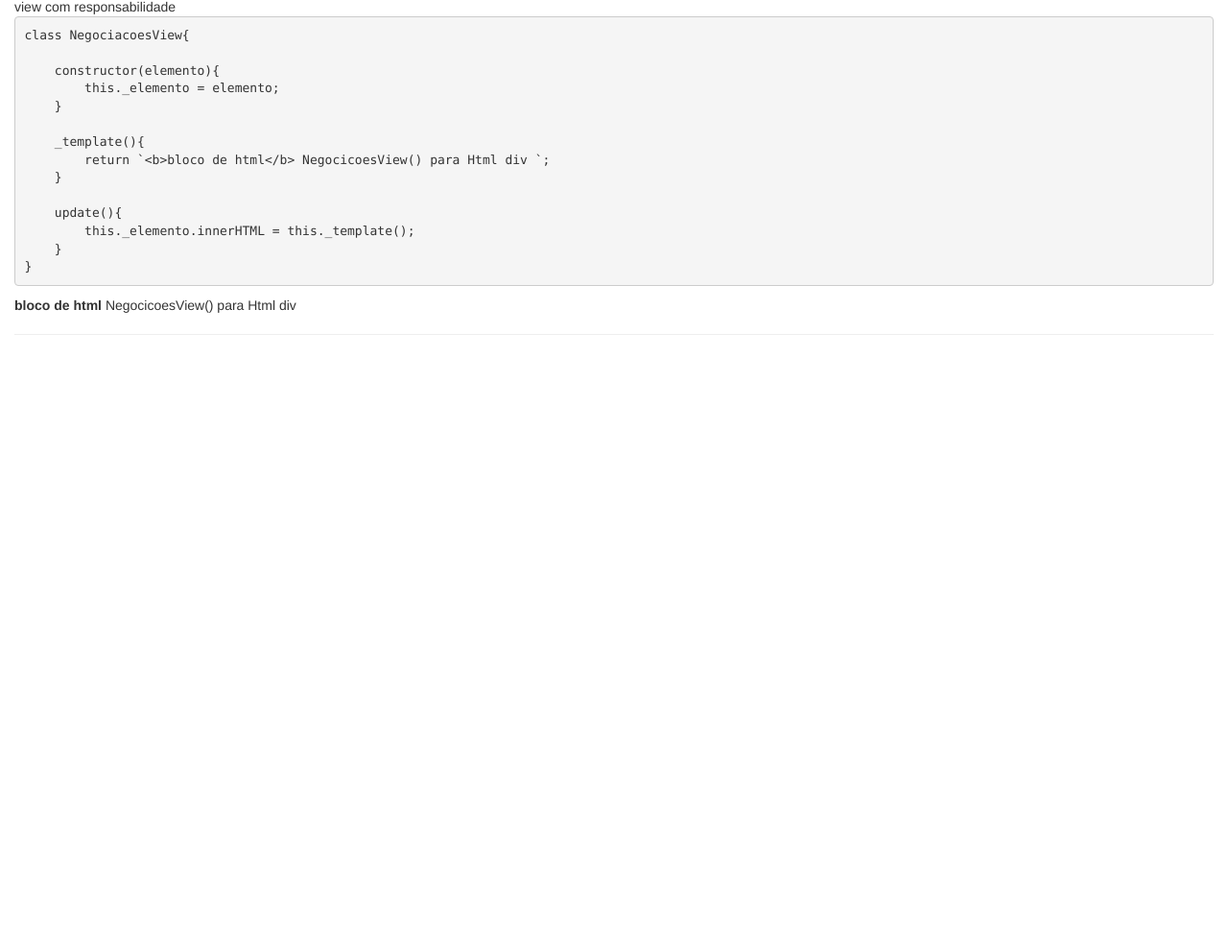
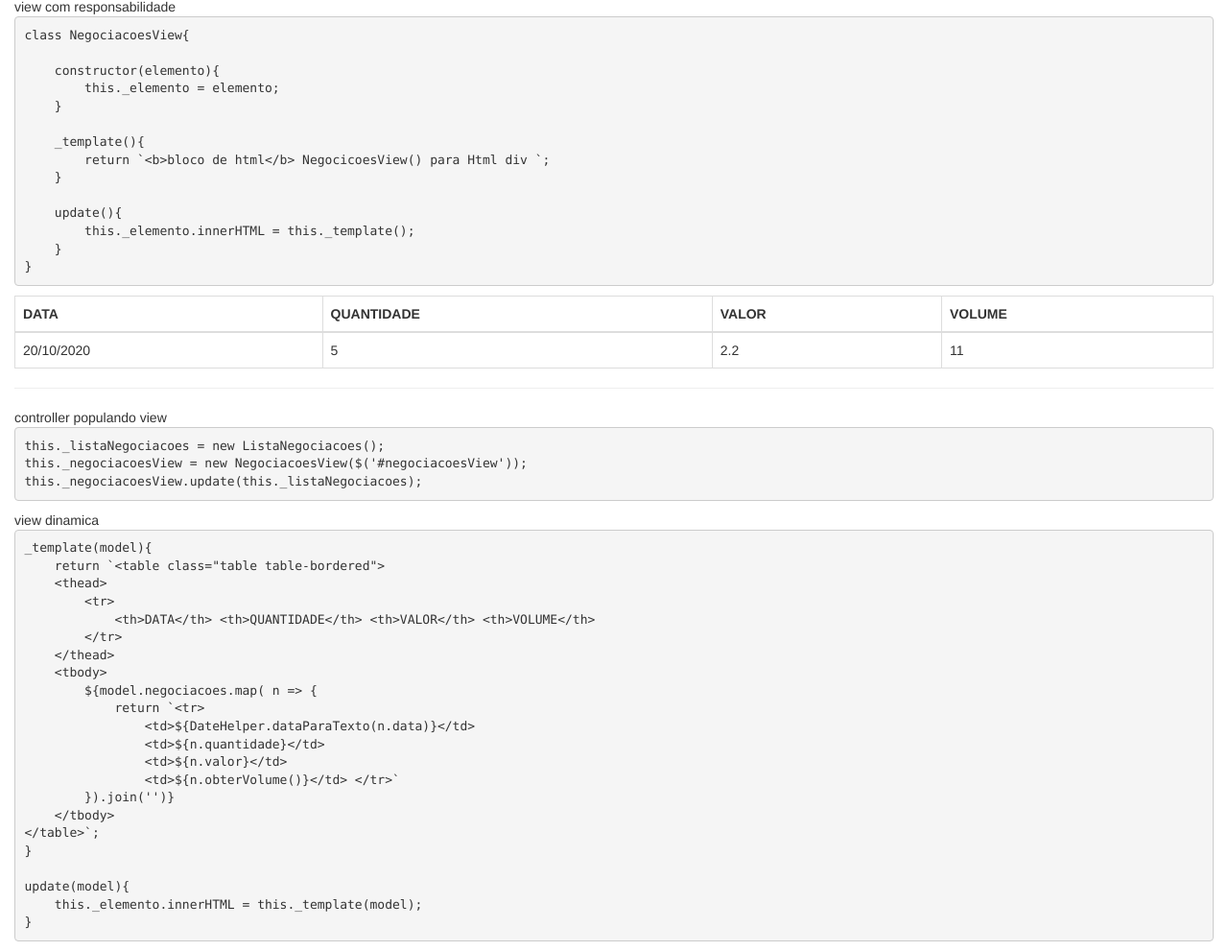
Before and after one commit to danieljustino79/js-MVC-ES6, a plain HTML site: page src/js-mvc.htm in a window 1280 px wide. Shown: the part 2391-3382 px from the top of the page at 96% size. Before the commit the page ends 2760 px from the top, so only its background shows below. Drawn offline with nearby package versions, Linux system fonts and the light colour scheme.

Commit message:
view dinamica

```diff
--- a/src/index.htm
+++ b/src/index.htm
@@ -41,7 +41,9 @@
     <br>
     <br>
 
-    <table class="table table-hover table-bordered">
+    <div id='negociacoesView'>oi</div>
+
+    <!-- <table class="table table-hover table-bordered">
         <thead>
             <tr>
                 <th>DATA</th>
@@ -56,7 +58,7 @@
 
         <tfoot>
         </tfoot>
-    </table>
+    </table> -->
 
     <hr>
     <a href="js-oo.htm">js-oo (class, constructor, method, static, private, get), imutar Date()</a>, <a href="js-mvc.htm">js-mvc (controller, collections, view)</a>, <a href="js-es6.htm">js-es6 (let, arrow, vet.filter().map().reduce())</a>
@@ -64,7 +66,7 @@
 <script src="js/app/Helpers/DateHelper.js">
 </script>
 <script src="js/app/models/Negociacao.js"></script>
-<script src="js/app/models/ListaNegociacao.js"></script>
+<script src="js/app/models/ListaNegociacoes.js"></script>
 <script src="js/app/controllers/NegociacaoController.js"></script>
 <script src="js/app/views/NegociacoesView.js"></script>
 <script>
--- a/src/js-mvc.htm
+++ b/src/js-mvc.htm
@@ -141,12 +141,39 @@ view com responsabilidade
         this._elemento.innerHTML = this._template();
     }
 }</pre>
-
-<input type="hidden" id="data" value="2020-20-02">
+<input type="hidden" id="data" value="2020-10-20">
 <input type="hidden" id="quantidade" value="5">
 <input type="hidden" id="valor" value="2.2">
 <div id='negociacoesView'>oi</div>
 <hr>
+
+controller populando view
+<pre>this._listaNegociacoes = new ListaNegociacoes();
+this._negociacoesView = new NegociacoesView($('#negociacoesView'));
+this._negociacoesView.update(this._listaNegociacoes);</pre>
+view dinamica
+<pre>_template(model){
+    return `&lt;table class=&quot;table table-bordered&quot;&gt;
+    &lt;thead&gt;
+        &lt;tr&gt;
+            &lt;th&gt;DATA&lt;/th&gt; &lt;th&gt;QUANTIDADE&lt;/th&gt; &lt;th&gt;VALOR&lt;/th&gt; &lt;th&gt;VOLUME&lt;/th&gt;
+        &lt;/tr&gt;
+    &lt;/thead&gt;
+    &lt;tbody&gt;
+        ${model.negociacoes.map( n =&gt; {
+            return `&lt;tr&gt;
+                &lt;td&gt;${DateHelper.dataParaTexto(n.data)}&lt;/td&gt;
+                &lt;td&gt;${n.quantidade}&lt;/td&gt;
+                &lt;td&gt;${n.valor}&lt;/td&gt;
+                &lt;td&gt;${n.obterVolume()}&lt;/td&gt; &lt;/tr&gt;`
+        }).join('')}
+    &lt;/tbody&gt;
+&lt;/table&gt;`;
+}
+
+update(model){
+    this._elemento.innerHTML = this._template(model);
+}</pre>
 
 </body>
 <script src="js/app/helpers/DateHelper.js"></script>
--- a/src/js/app/controllers/NegociacaoController.js
+++ b/src/js/app/controllers/NegociacaoController.js
@@ -9,8 +9,7 @@ class NegociacaoController{
 
         this._listaNegociacoes = new ListaNegociacoes();
         this._negociacoesView = new NegociacoesView($('#negociacoesView'));
-
-        this._negociacoesView.update();
+        this._negociacoesView.update(this._listaNegociacoes);
     }
 
     //TESTE SEM FORM
@@ -28,6 +27,7 @@ class NegociacaoController{
 
             let negociacao = this._criaNegociacao();
             this._listaNegociacoes.adiciona(negociacao);
+            this._negociacoesView.update(this._listaNegociacoes);
 
             this._limpaFormulario();
         }
--- a/src/js/app/helpers/DateHelper.js
+++ b/src/js/app/helpers/DateHelper.js
@@ -1,5 +1,5 @@
 class DateHelper{
-    //formato yyyy-dd-mm
+    //formato yyyy-mm-dd
     static _validaFormatoDigito(texto){
         //Fast fail
         //(\d{4}-(0[1-9]|1[0-2])-(0[1-9]|[12]\d|3[01])) mais coerente
@@ -7,7 +7,7 @@ class DateHelper{
     }
     static textoParaData(texto){
         if( ! this._validaFormatoDigito(texto))
-            throw new Error('DateHelper - erro de formato de data yyyy-dd-mm.');
+            throw new Error('DateHelper - erro de formato de data yyyy-mm-dd.');
         else
             return new Date(texto.split('-'));
     }
@@ -15,7 +15,9 @@ class DateHelper{
     //Template string js
     static dataParaTexto(data){
         let dia = data.getDate();
+        dia = (dia<10) ? '0'+dia : dia;
         let mes = data.getMonth() + 1;
+        mes = (mes<10) ? '0'+mes : mes;
         let ano = data.getFullYear();
 
         return `${dia}/${(mes)}/${ano}`;
--- a/src/js/app/views/NegociacoesView.js
+++ b/src/js/app/views/NegociacoesView.js
@@ -4,11 +4,38 @@ class NegociacoesView{
         this._elemento = elemento;
     }
 
-    _template(){
+    templateSimples(){
         return `<b>bloco de html</b> NegocicoesView() para Html div `;
     }
 
-    update(){
-        this._elemento.innerHTML = this._template();
+    _template(model){
+        return `<table class="table table-bordered">
+        <thead>
+            <tr>
+                <th>DATA</th>
+                <th>QUANTIDADE</th>
+                <th>VALOR</th>
+                <th>VOLUME</th>
+            </tr>
+        </thead>
+
+        <tbody>
+            ${model.negociacoes.map( n => {
+                return `<tr>
+                <td>${DateHelper.dataParaTexto(n.data)}</td>
+                <td>${n.quantidade}</td>
+                <td>${n.valor}</td>
+                <td>${n.obterVolume()}</td>
+            </tr>`
+            }).join('')}
+        </tbody>
+
+        <tfoot>
+        </tfoot>
+    </table>`;
+    }
+
+    update(model){
+        this._elemento.innerHTML = this._template(model);
     }
 }
```
Also changed, not shown: src/js-es6.htm (+3 -1 lines), src/js-oo.htm (+4 -0 lines).
